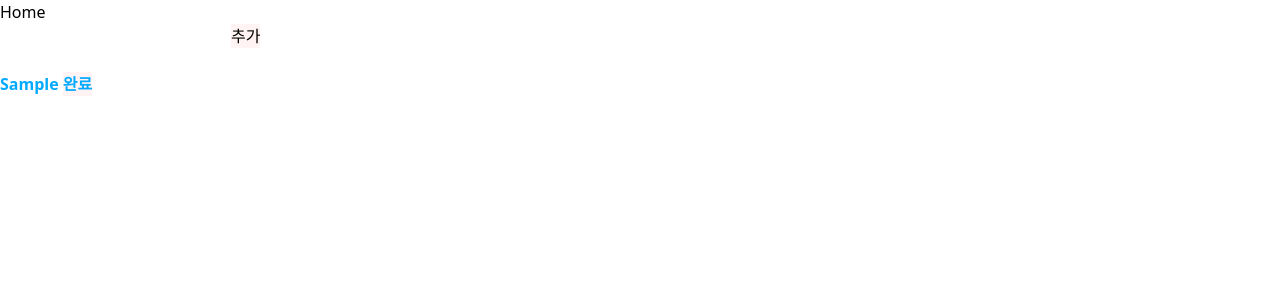
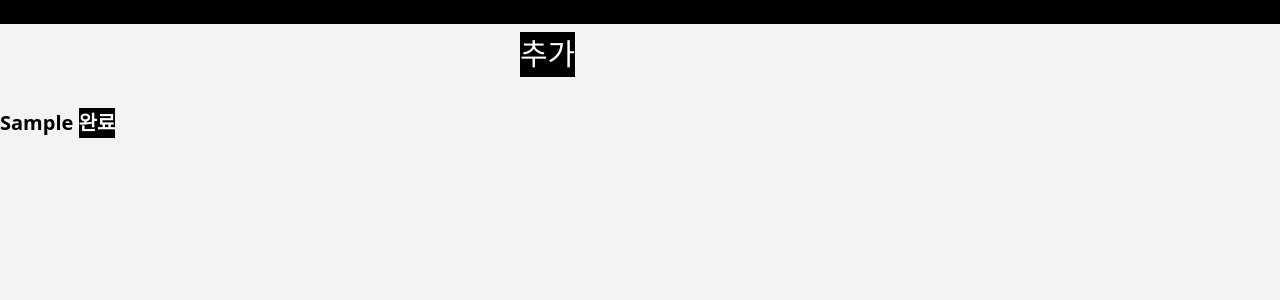
Before and after one commit to anyunseo25/hmmteresting-todo-again, a React (Vite) app: page / in a window 1280 px wide. Both pictures are taken after typing "Sample" into the empty fields and a click on the button "추가". Shown: the top 300 px of the page. Built offline with nearby package versions, Linux system fonts and the light colour scheme.

Commit message:
취소선구현끝

```diff
--- a/src/routes/__root.tsx
+++ b/src/routes/__root.tsx
@@ -4,8 +4,8 @@ import { TanStackRouterDevtools } from "@tanstack/react-router-devtools";
 export const Route = createRootRoute({
   component: () => (
     <>
-    <div>
-      <Link to="/">Home</Link>
+    <div className=" bg-black">
+      <Link to="/">. </Link>
       </div>
       <Outlet />
       <TanStackRouterDevtools />
--- a/src/routes/index.tsx
+++ b/src/routes/index.tsx
@@ -10,6 +10,7 @@ export default function Index() {
 
   const [Input, setInput] = useState<string>('');
   const [items, setItems] = useState<{id: string; name : string; isChecked: boolean;}[]>([]);
+
 
     const handleChange = (event) => {
         setInput(event.target.value);
@@ -29,15 +30,16 @@ export default function Index() {
 
 
 
-  return (<form onSubmit={handleSubmit}>
-    <input type="text" value={Input} onChange={handleChange} />
-    <button type="submit" className="bg-[#fff3f3]"> 추가 </button>
+  return (<form onSubmit={handleSubmit} className='bg-[#f3f3f3] h-[100vh]'>
+    <input type="text" value={Input} onChange={handleChange} className="text-[30px] w-[500px] h-[60px]" />
+    <button type="submit" className="absolute bg-[#000000] text-[30px] text-[#ffffff] font-[semibold] left-[520px] top-[31.5px]"> 추가 </button>
     <br />
     <br />
     <ul>
       {items.map((item) =>
-    <li key={uuid()} className={`font-semibold
-     ${item.isChecked ? "line-through text-[#444444]" : "text-[#00AAFF]"}`} > {item.name} <button className="bg-[#fff3f3]" onClick={() => handleButton(item.id)}>완료</button> </li>)}
+    <li key={uuid()} className={`text-[20px]
+     ${item.isChecked ? "line-through text-[#777777]" : "font-semibold text-[#000000]"}`} > {item.name}   <button className={`font-semibold text-[20px]
+     ${item.isChecked ? "bg-[#444444] text-[#777777] line-through" : " bg-[#000000] text-[#ffffff]"}`} onClick={() => handleButton(item.id)}>완료</button> </li>)}
     </ul>
     <br />
 
```
